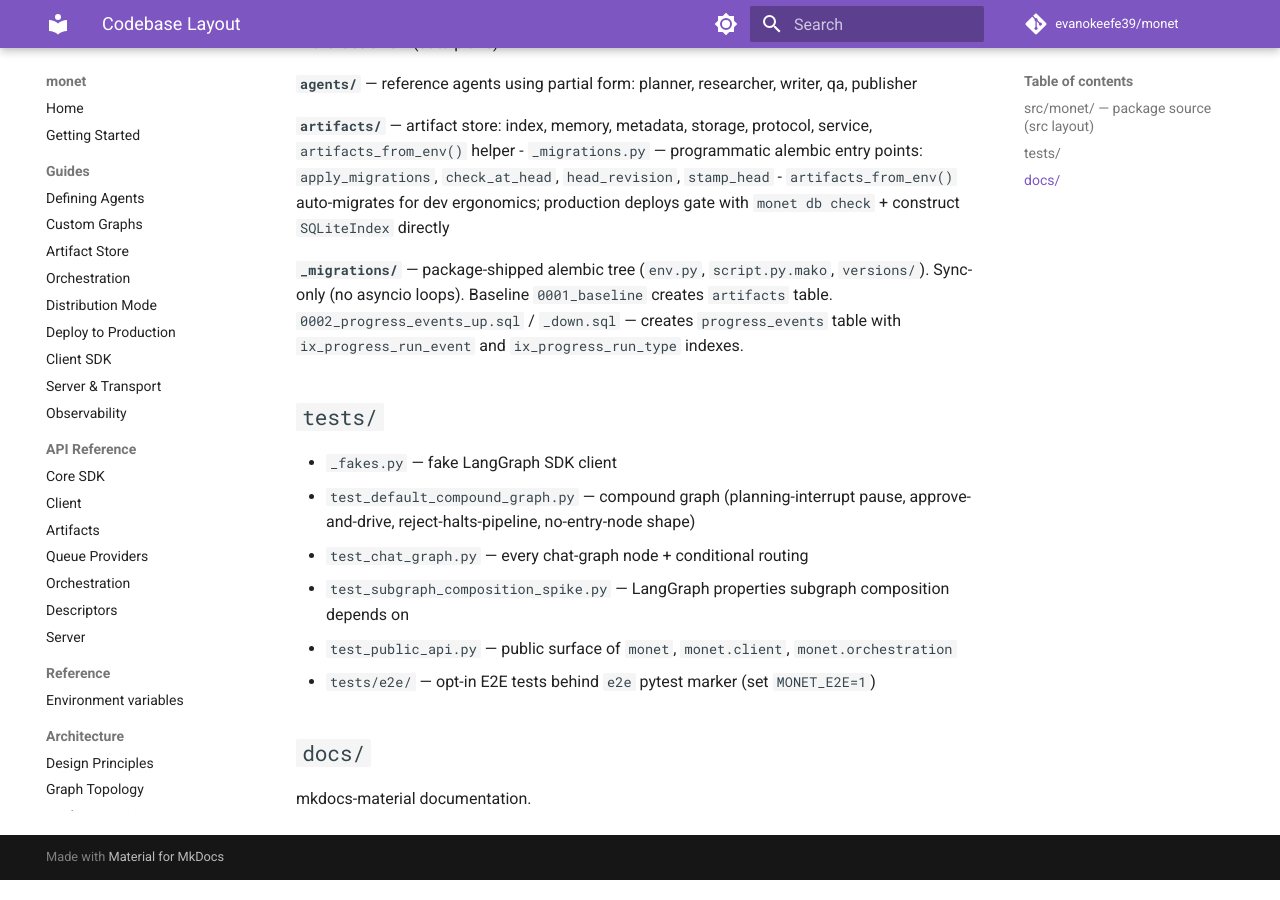
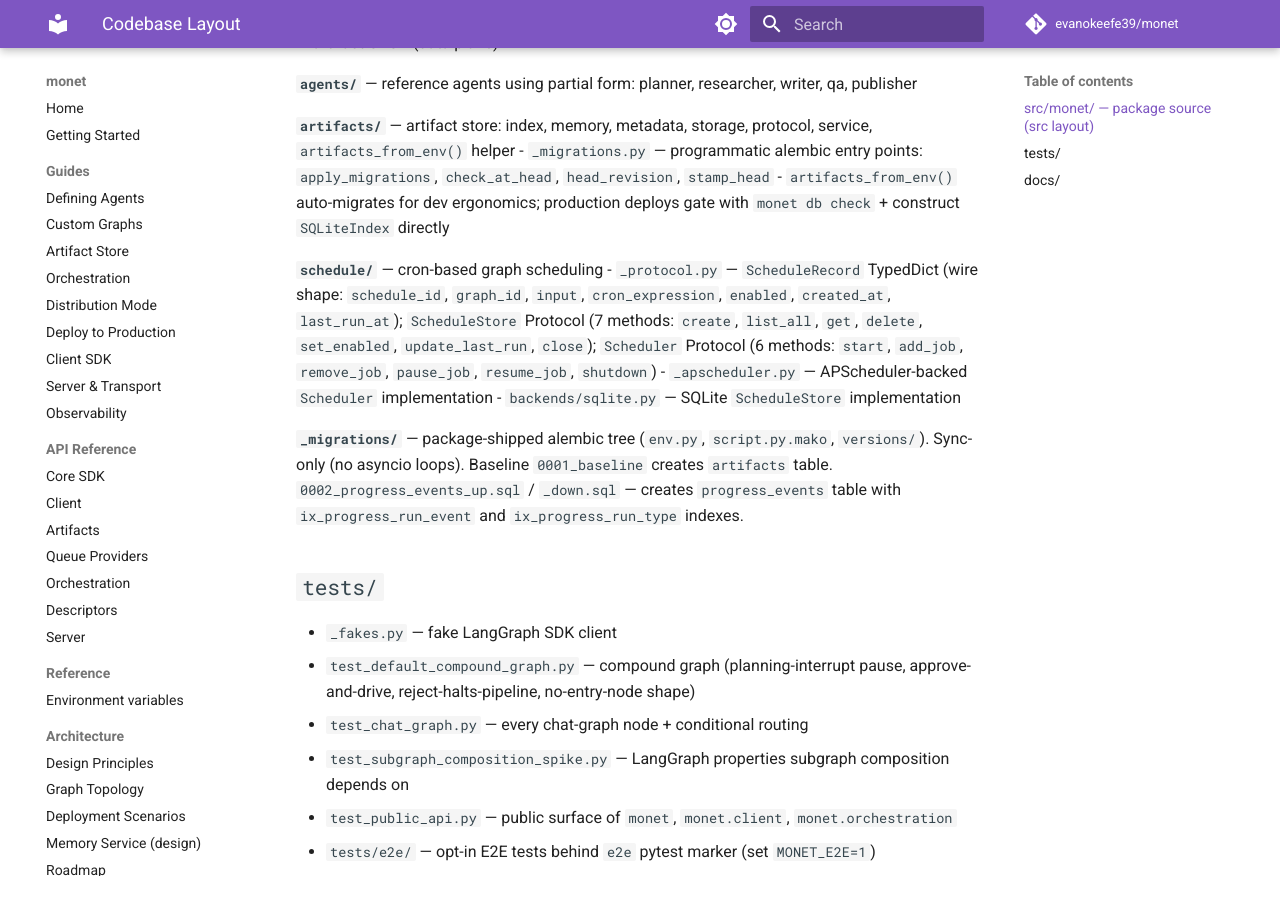
Before and after one commit to evanokeefe39/monet, an MkDocs documentation site: the page built from docs/reference/codebase-layout.md, in a window 1280 px wide and 900 px high, scrolled down 3909 px. Built offline with MkDocs 1.6.1 and Material for MkDocs 9.7.7, drawn with Linux system fonts in a browser that asks for light colours; comment, search, counter and statistics services are not loaded; some of the changed text lies outside the part shown.

Commit message:
docs: sync TaskQueue/QueueMaintenance split and schedule/ docs
Protocol split: TaskQueue is 10 members (core transport), QueueMaintenance
is a separate optional protocol (lease/cancel ops). Prior docs conflated
them under a single 7/9-method count.

schedule/ module added to layout reference; agent_manifest.py entry removed
(no longer exists in core).

```diff
--- a/docs/reference/codebase-layout.md
+++ b/docs/reference/codebase-layout.md
@@ -68,7 +67,7 @@
 - `plan_context.py` — `inject_plan_context` worker hook that resolves `work_brief_pointer` + `node_id` into task content
 
 **`queue/`** — task queue transport protocols and backends
-- `_interface.py` — `TaskQueue` Protocol (9 methods): `enqueue`, `claim`, `complete`, `fail`, `publish_progress`, `subscribe_progress`, `await_completion`, `renew_lease`, `cancel`; `QueueMaintenance` Protocol; `ProgressStore` Protocol; `AwaitAlreadyConsumedError`
+- `_interface.py` — `TaskQueue` Protocol (10 members): `enqueue`, `claim`, `complete`, `fail`, `publish_progress`, `subscribe_progress`, `await_completion`, `ping`, `backend_name`, `close`; `QueueMaintenance` Protocol (4 members): `lease_ttl_seconds`, `reclaim_expired`, `renew_lease`, `cancel`; `ProgressStore` Protocol; `AwaitAlreadyConsumedError`
 - `backends/memory.py` — `InMemoryTaskQueue`; `_leases: dict[str, float]` + `_cancelled: set[str]` + `threading.Lock`
 - `backends/sqlite_store.py` — SQLite queue; `task_leases` table for heartbeat/cancel
 - `backends/redis_streams.py` — Redis Streams queue; stream entry ID ms component as `event_id`; `HSET task:{id}:lease` for heartbeat
@@ -113,6 +112,11 @@
 - `_migrations.py` — programmatic alembic entry points: `apply_migrations`, `check_at_head`, `head_revision`, `stamp_head`
 - `artifacts_from_env()` auto-migrates for dev ergonomics; production deploys gate with `monet db check` + construct `SQLiteIndex` directly
 
+**`schedule/`** — cron-based graph scheduling
+- `_protocol.py` — `ScheduleRecord` TypedDict (wire shape: `schedule_id`, `graph_id`, `input`, `cron_expression`, `enabled`, `created_at`, `last_run_at`); `ScheduleStore` Protocol (7 methods: `create`, `list_all`, `get`, `delete`, `set_enabled`, `update_last_run`, `close`); `Scheduler` Protocol (6 methods: `start`, `add_job`, `remove_job`, `pause_job`, `resume_job`, `shutdown`)
+- `_apscheduler.py` — APScheduler-backed `Scheduler` implementation
+- `backends/sqlite.py` — SQLite `ScheduleStore` implementation
+
 **`_migrations/`** — package-shipped alembic tree (`env.py`, `script.py.mako`, `versions/`). Sync-only (no asyncio loops). Baseline `0001_baseline` creates `artifacts` table. `0002_progress_events_up.sql` / `_down.sql` — creates `progress_events` table with `ix_progress_run_event` and `ix_progress_run_type` indexes.
 
 ## `tests/`
```
Also changed, not shown: other parts of docs/reference/codebase-layout.md (+0 -1 lines), CLAUDE.md (+2 -2 lines), src/monet/queue/CLAUDE.md (+12 -13 lines), 1 other file.
